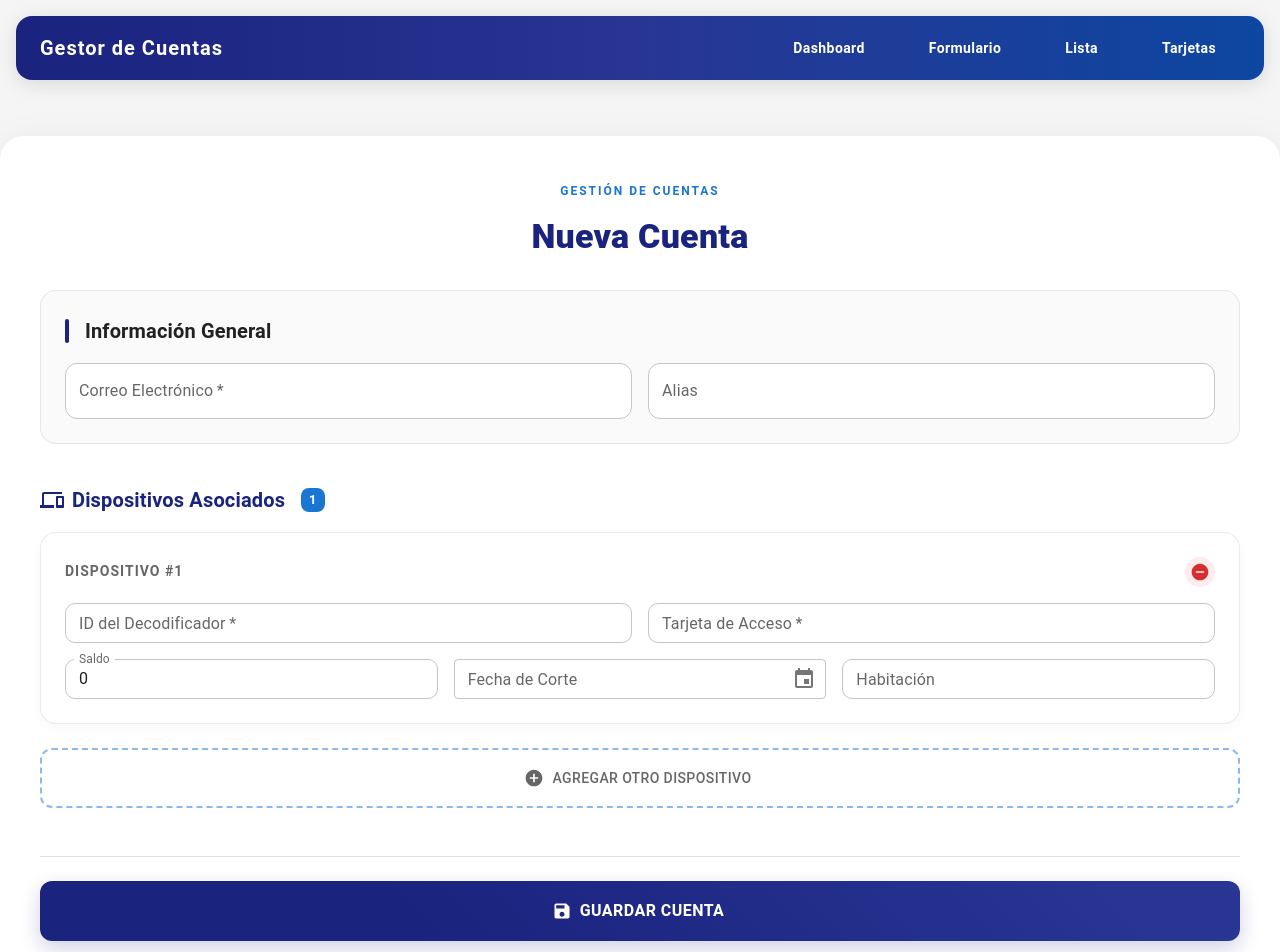
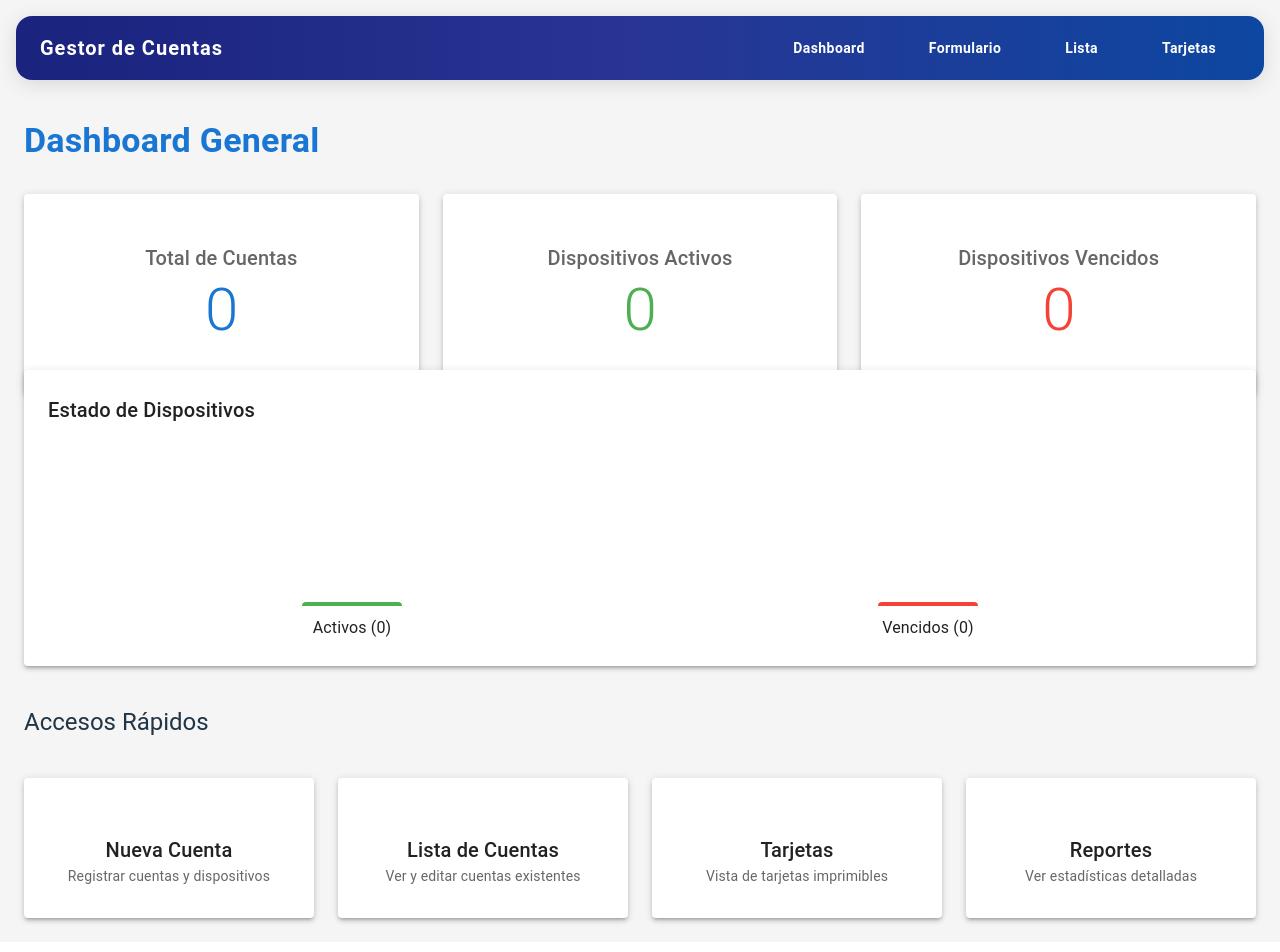
Before and after one commit to xcedeno/simple-tv-app, a React (Vite) app: page / in a window 1280 px wide. Shown: the top 952 px of the page. Built offline with nearby package versions, Linux system fonts and the light colour scheme; no server answers; the database is empty; some icons are missing.

Commit message:
fix:cambiando el inicio de la aplicacion al dashboard

```diff
--- a/src/App.tsx
+++ b/src/App.tsx
@@ -45,8 +45,8 @@ function App() {
               {/* Enlaces de Navegación */}
               <Box sx={{ display: 'flex', gap: 2 }}>
                 {[
-                  { label: 'Dashboard', to: '/dashboard' },
-                  { label: 'Formulario', to: '/' },
+                  { label: 'Dashboard', to: '/' },
+                  { label: 'Formulario', to: '/form' },
                   { label: 'Lista', to: '/list' },
                   { label: 'Tarjetas', to: '/cards' },
                 ].map((item) => (
@@ -80,14 +80,15 @@ function App() {
         <div style={{ flex: 1 }}>
           <Routes>
             {/* Dashboard */}
+            {/* Dashboard (Principal) */}
             <Route
-              path="/dashboard"
+              path="/"
               element={<Dashboard />}
             />
 
-            {/* Página Principal: Formulario de Cuentas */}
+            {/* Formulario de Cuentas */}
             <Route
-              path="/"
+              path="/form"
               element={<AccountForm onSaved={handleSaved} />}
             />
 
--- a/src/components/Dashboard.tsx
+++ b/src/components/Dashboard.tsx
@@ -177,7 +177,7 @@ export const Dashboard: React.FC = () => {
 
                 <Grid size={{ xs: 12, sm: 6, md: 3 }}>
                     <Card elevation={3}>
-                        <CardActionArea component={Link} to="/">
+                        <CardActionArea component={Link} to="/form">
                             <CardContent sx={{ textAlign: 'center', py: 4 }}>
                                 <AddCircleOutlineIcon sx={{ fontSize: 60, color: theme.palette.primary.main, mb: 2 }} />
                                 <Typography variant="h6">Nueva Cuenta</Typography>
```
